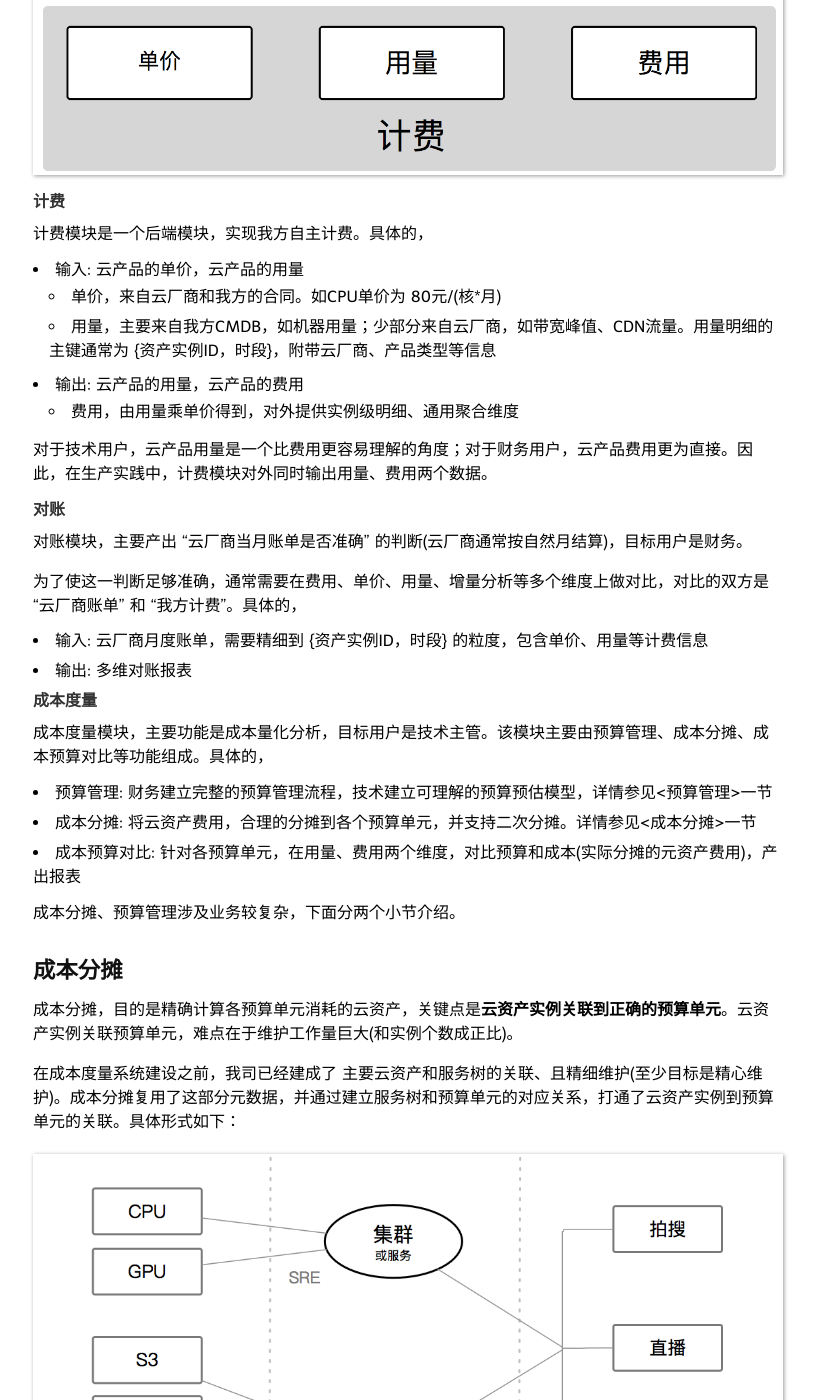
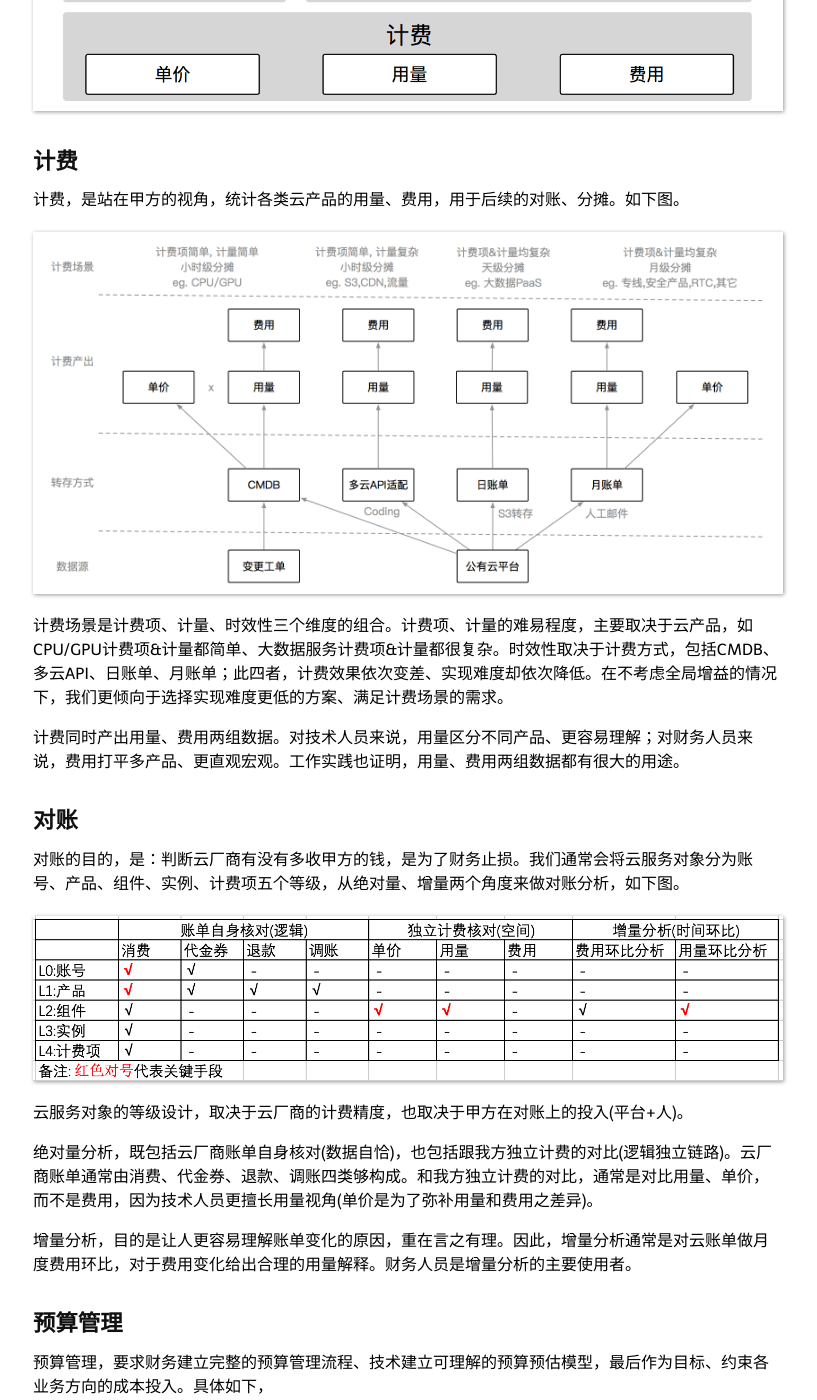
Before and after one commit to niean/niean.github.io, a Jekyll site: the page built from _posts/2020-11-18-tools-cost.markdown, in a window 1280 px wide and 1400 px high, scrolled down 775 px. Shown: the whole window, without its empty margins (232-1049 px from the left). Built offline with Jekyll 4.4.1, drawn with Linux system fonts in a browser that asks for light colours; comment, search, counter and statistics services are not loaded; some of the changed text lies outside the part shown.

Commit message:
update:成本度量平台

```diff
--- a/_posts/2020-11-18-tools-cost.markdown
+++ b/_posts/2020-11-18-tools-cost.markdown
@@ -7,100 +7,127 @@
 ---
 
 ## 导读
-本文主要介绍CH的云资产成本度量系统，要点包括：系统技术框架、成本分摊模型、认知总结等。
+本文主要介绍CH的多云IT资产成本度量平台，要点包括：平台架构、成本分摊、预算管理、成本优化、认知总结等。
 
 
 ## 预设
-- 资产全部来自公有云、无自建，下文简称云资产
-- 云资产的产品，简称云产品，如：裸金属物理机、对象存储、CDN、负载均衡、跨云专线等
+- 资产全部来自公有云，无自建，下文简称云资产
+- 云资产的产品，简称云产品，如：裸金属CPU/GPU、对象存储S3、CDN、流量带宽、视频直播、专线等
 - 采用了多云架构，如，公司同时使用了AWS、阿里、腾讯、金山等多家云
 - 云厂商按自然月结算费用
-- 成本中心和分摊中心，在本文统一称为预算单元
 
 
-## 技术框架
-![page.png](https://raw.githubusercontent.com/niean/niean.github.io/master/images/20201118/zybcost.png)
+## 平台架构
+成本度量平台，由四大部分构成：计费、对账、分摊、报表，如下。
 
-#### 计费
-计费模块是一个后端模块，实现我方自主计费。具体的，
-
-- 输入: 云产品的单价，云产品的用量
-    - 单价，来自云厂商和我方的合同。如CPU单价为 80元/(核*月)
-    - 用量，主要来自我方CMDB，如机器用量；少部分来自云厂商，如带宽峰值、CDN流量。用量明细的主键通常为 {资产实例ID，时段}，附带云厂商、产品类型等信息
-- 输出: 云产品的用量，云产品的费用
-    - 费用，由用量乘单价得到，对外提供实例级明细、通用聚合维度
-
-对于技术用户，云产品用量是一个比费用更容易理解的角度；对于财务用户，云产品费用更为直接。因此，在生产实践中，计费模块对外同时输出用量、费用两个数据。
-
-#### 对账
-对账模块，主要产出 "云厂商当月账单是否准确" 的判断(云厂商通常按自然月结算)，目标用户是财务。
-
-为了使这一判断足够准确，通常需要在费用、单价、用量、增量分析等多个维度上做对比，对比的双方是 "云厂商账单" 和 "我方计费"。具体的，
-
-- 输入: 云厂商月度账单，需要精细到 {资产实例ID，时段} 的粒度，包含单价、用量等计费信息
-- 输出: 多维对账报表
-
-#### 成本度量
-成本度量模块，主要功能是成本量化分析，目标用户是技术主管。该模块主要由预算管理、成本分摊、成本预算对比等功能组成。具体的，
-
-- 预算管理: 财务建立完整的预算管理流程，技术建立可理解的预算预估模型，详情参见<预算管理>一节
-- 成本分摊: 将云资产费用，合理的分摊到各个预算单元，并支持二次分摊。详情参见<成本分摊>一节
-- 成本预算对比: 针对各预算单元，在用量、费用两个维度，对比预算和成本(实际分摊的元资产费用)，产出报表
-
-成本分摊、预算管理涉及业务较复杂，下面分两个小节介绍。
+![page.png](https://raw.githubusercontent.com/niean/niean.github.io/master/images/20201118/zybcost-arch.png)
 
 
-## 成本分摊
-成本分摊，目的是精确计算各预算单元消耗的云资产，关键点是**云资产实例关联到正确的预算单元**。云资产实例关联预算单元，难点在于维护工作量巨大(和实例个数成正比)。
+## 计费
+计费，是站在甲方的视角，统计各类云产品的用量、费用，用于后续的对账、分摊。如下图。
 
-在成本度量系统建设之前，我司已经建成了 主要云资产和服务树的关联、且精细维护(至少目标是精心维护)。成本分摊复用了这部分元数据，并通过建立服务树和预算单元的对应关系，打通了云资产实例到预算单元的关联。具体形式如下：
+![page.png](https://raw.githubusercontent.com/niean/niean.github.io/master/images/20201118/zybcost-jifei.png)
 
-![page.png](https://raw.githubusercontent.com/niean/niean.github.io/master/images/20201118/zybtree.png)
+计费场景是计费项、计量、时效性三个维度的组合。计费项、计量的难易程度，主要取决于云产品，如CPU/GPU计费项&计量都简单、大数据服务计费项&计量都很复杂。时效性取决于计费方式，包括CMDB、多云API、日账单、月账单；此四者，计费效果依次变差、实现难度却依次降低。在不考虑全局增益的情况下，我们更倾向于选择实现难度更低的方案、满足计费场景的需求。
 
-在分摊计费方面，成本分摊、资产对账使用不同的单价体系。资产对账使用真实的财务单价，和云服务提供商保持一致，方便对账；成本分摊使用作业帮内部约定的预算单价，和预算保持一致。从这个角度讲，我们对内提供了一套完整的作业帮云服务，完成了对云服务提供商的二次封装。另外，站在RD的视角，成本分摊的单位是用量、而不是费用；用量更加物化、适合RD视角，费用归一化到钱、适合财务视角。
+计费同时产出用量、费用两组数据。对技术人员来说，用量区分不同产品、更容易理解；对财务人员来说，费用打平多产品、更直观宏观。工作实践也证明，用量、费用两组数据都有很大的用途。
 
-借助成本分摊，顺便建立起了完善的元数据运营体系。通过复用已有元数据、聚向建设可复用的元数据，来降低元数据的整体维护成本。
+
+## 对账
+对账的目的，是：判断云厂商有没有多收甲方的钱，是为了财务止损。我们通常会将云服务对象分为账号、产品、组件、实例、计费项五个等级，从绝对量、增量两个角度来做对账分析，如下图。
+
+![page.png](https://raw.githubusercontent.com/niean/niean.github.io/master/images/20201118/zybcost-duizhang.png)
+
+云服务对象的等级设计，取决于云厂商的计费精度，也取决于甲方在对账上的投入(平台+人)。
+
+绝对量分析，既包括云厂商账单自身核对(数据自恰)，也包括跟我方独立计费的对比(逻辑独立链路)。云厂商账单通常由消费、代金券、退款、调账四类够构成。和我方独立计费的对比，通常是对比用量、单价，而不是费用，因为技术人员更擅长用量视角(单价是为了弥补用量和费用之差异)。
+
+增量分析，目的是让人更容易理解账单变化的原因，重在言之有理。因此，增量分析通常是对云账单做月度费用环比，对于费用变化给出合理的用量解释。财务人员是增量分析的主要使用者。
 
 
 ## 预算管理
-预算管理，主要有预算更新流程、预算预估模型等方面做介绍。本文所述的预算管理，均指IT预算管理。
+预算管理，要求财务建立完整的预算管理流程、技术建立可理解的预算预估模型，最后作为目标、约束各业务方向的成本投入。具体如下，
 
-#### 预算的特点
-预算追求逻辑自恰，不追求绝对正确。因为，做预算所依赖的公司增长目标、成本目标都是预估值，预算本身很难做到绝对客观。从这个意义上讲，预算更像是一门玄学。
+#### 预算提报流程
+预算提报和更新流程，关键步骤、参考排期，如下：
 
-#### 预算更新流程
-预算更新流程的关键步骤、参考排期，如下：
-
-> - 03.04 财务发预算更新的全员通知
-> - 03.04 运维发预算更新通知（邮件、钉钉）
-> - 03.05~03.10 业务做预算
-> - 03.09~03.10 业务将预算录入到预算平台
-> - 03.11~03.16 运维找业务核对预算（高耗时）
-> - 03.17 财务和运维核对预算
-> - 03.18 运维和产研中心核对预算（CTO核对预算增加原因）
-> - 03.23 财务和产研中心核对预算（CTO确认预算）
-> - 03.31 产研中心发起新预算审批
-> - 04.xx CEO审批新预算
-> - 04.xx+1 运维设置新预算在预案平台生效
+> - 10.08 财务发出公司预算启动邮件
+> - 10.14 财务组织产研预算启动会
+> - 10.18~10.21 运维准备工作
+>> - 10.18 规划: 和财务对齐目标，定义里程碑（2H）
+>> - 10.18 接口人: 整理预算接口人名单（4H）
+>> - 10.18 启动: 发启动通知，建立沟通渠道（1H）
+>> - 10.19 基线: 整理预算基线，提供给预算接口人、并答疑（8H）
+>> - 10.20 平台: 开放预算更新入口（2H）
+>> - 10.20 数据: 更新预算模板之预单和科目（4H）
+>> - 10.21 权限: 授权预算接口人（2H）
+> - 10.19~11.10 产研提报预算
+>> - 10.19~10.26 业务做预算
+>> - 10.22~10.26 业务录入预算平台
+>> - 10.27~10.28 运维初核预算
+>> - 10.28 运维准备预算报表，包括年度、部门、科目对比，单位成本分析等
+> - 10.29~11.02 产研内部核对预算
+>> - 10.29 运维核对，和财务同步初版
+>> - 10.29 架构核对，产出有问题的部门
+>> - 11.01 产研核对，产出改进目标
+>> - 11.02~11.03 业务调整预算、再次提报
+> - 11.03~11.10 财务核对预算
+>> - 11.03 财务和架构初核预算
+>> - 11.06 财务进行利润中心分摊
+>> - 11.10 财务和产研中心核对预算
+> - 11.10~12.10 公司核对预算
+>> - 11.11~11.25 财务核对公司整体预算
+>> - 11.26~12.03 财务和利润中心沟通预算分摊
+>> - 12.06~12.20 财务和CEO对预算
+> - 12.21~12.30 产研发起预算流程
+>> - 12.21 产研中心发起新预算审批
+>> - 12.25 CEO审批通过新预算
+>> - 12.26 预算平台生效
 
 #### 预算预估模型
-为了简化云资产的预算预估，做了如下工作：
+为了简化云资产的预算预估，我们采用了简化产品计费、统一产品定价、固化用量模型。具体如下，
 
-- 选择技术视角：技术人员只提报产品用量，OP结合单价、得出费用角度的预算
-    - 依赖: 资产预算通常由技术人员提报
-- 简化产品模型：每种云产品尽量抽象为一个计费点，方便用户提报用量；通过合理调整单价，弥补整体误差。如，
-    - CPU机器 抽象为CPU核数，屏蔽机型差异；单价选取一个Q的全局均值
-    - 对象存储 抽象为标准存储空间，屏蔽掉请求次数、出网流量等小计费点
-- 固化预估公式：用量，通常可以做到 和业务指标线性相关，如
-    - 预估用量 = 固定用量 + 业务指标 * "业务-资产"相关系数 * 优化系数，优化系数通常体现了性能优化、架构优化等技术侧主动降成本的效果预期
-    - 业务-资产相关系数，举例：1K的拍搜峰值需要1个CPU，1K个学生需要1TB的存储空间
+- 简化产品计费：每种云产品抽象为一个计费项，简化用户的理解、预算提报。如，
+    - CPU机器 抽象为CPU核数，屏蔽机型差异
+    - 对象存储 抽象为存储空间，屏蔽掉请求次数、出网流量等计费项
+- 统一产品定价：技术人员只提报产品用量，运维做统一定价后、得出预算费用
+    - 一旦做到统一定价，就具备了「二级云服务提供商」的主要特点(二级CSP)
+- 固化用量模型：用量、业务指标通常能做到公式相关，如
+    - 预估用量 = 固定用量 + 业务指标 * "业务/资产-相关系数" * 优化系数，优化系数通常体现了性能优化、架构优化等技术侧主动降成本的效果预期
+    - 业务/资产-相关系数，举例：1K次搜索峰值需要1个CPU，1K个学生上课需要1TB的存储空间
 
 #### 预算管理约束
-预算管理的工作，无法做到完全自动化，受制于公司战略下的组织结构、业务结构、收支目标等非技术因素。如下图，在CH公司，运维在预算准备阶段至少需要做到权限管理、预算基线准备、预算科目维护，这三个事项无法自动化、甚至无法平台化。
+预算管理的工作，无法做到完全自动化，受制于公司战略下的组织结构、业务结构、收支目标等非技术因素。如下图，运维在预算准备阶段至少需要做到权限管理、预算基线准备、预算科目维护，这三个事项无法自动化、甚至无法平台化。
 
 ![page.png](https://raw.githubusercontent.com/niean/niean.github.io/master/images/20201118/zybcost-2.png)
 
-更进一步分析，运营工作短期内只能被平台部分的自动化、无法完全消除。这受限于物理学之「熵增定律」: 系统的规则运转需要持续输入负熵；而计算机系统(电能)达成全自动化，依赖场景固化，且建设过程非常缓慢。
+预算追求逻辑自恰，不追求绝对正确。因为，做预算所依赖的公司增长目标、成本目标都是预估值，预算本身很难做到绝对客观。从这个意义上讲，预算更像是一门玄学。
+
+
+## 分摊
+成本分摊，目的是：将云资产消耗的技术成本、分摊到各利润中心；难点在于，**将云资产实例关联到对应的预算单元、并长期保持正确**。
+
+在成本度量系统建设之前，我司已经建成了主要云资产和服务、业务线的关联、且精细维护(至少目标是精心维护)。成本分摊复用了这部分元数据，并通过建立服务、业务线和预算单元的对应关系，预算单元又直接关联成本中心，成本中心按比例分摊到利润中心。具体形式如下：
+
+![page.png](https://raw.githubusercontent.com/niean/niean.github.io/master/images/20201118/zybcost-fentan.png)
+
+在计费方面，分摊、对账使用不同的单价。对账使用真实的财务单价，和云服务提供商保持一致、方便对账；分摊使用公司内部约定的预算单价，和预算保持一致、方便做预算目标管理。从这个角度讲，我们对内提供了一套完整的CH云服务，完成了对云服务提供商的二次封装；站在技术人员的视角，分摊的单位是用量、而不是费用。
+
+我司早期，运维团队借助分摊、建立起了完善的资产元数据体系，通过复用已有元数据、聚向建设可复用的元数据，进一步降低了元数据的整体维护成本。
+
+
+## 报表
+整个成本度量体系，就是一个离线数仓的完美模型，报表展示尤其如此。此处直接贴图，略去数仓模型的一万字，不懂请谷歌。
+
+![page.png](https://raw.githubusercontent.com/niean/niean.github.io/master/images/20201118/zybcost-baobiao.png)
+
+
+## 成本优化
+终于聊到了高潮，但高潮很短。成本优化，同样遵循了解决问题的工程范式: 发现问题 -> 分析问题 -> 抽象模型 -> 度量指标 -> 建设目标 -> 关键路径 -> 组织保障，如下图。
+
+![page.png](https://raw.githubusercontent.com/niean/niean.github.io/master/images/20201118/zybcost-chengbenyouhua.png)
+
+先看图吧，有时间再解释细节。
 
 
 ## 认知总结
@@ -108,7 +135,8 @@
 
 - 价值定位：老板系统、辅助决策，要求数据准确全面、报表灵活多样
     - 数据是关键，数据不准则平台无价值、数据少则平台价值指数递减；报表是价值输出，匹配老板视角
-- 数据模型：数据支持多版本，做到元数据可修改、结果数据可重算（支持指定范围），接近数仓
-- 分摊模型：成本分摊的本质是「云服务转卖」，业务只需要知道「CH公有云」，而不需知道背后的云服务提供商，如AWS、阿里、腾讯
+- 数据模型：数据支持多版本，做到元数据可修改、结果可重算（支持指定范围），接近数仓
+- 分摊模型：成本分摊的本质是「云服务转卖、二级云服务提供商CSP」，业务只需要知道「CH公有云」，而不需知道背后的云服务提供商，如AWS、阿里、腾讯
 - 数据校准：数据校准有两个途径，即两个独立计算的系统做数据对比(路径维度)、同一系统做两个周期的增量分析(时间维度)
 - 功能时效性：报表的时效性，取决于数据、而不取决于代码逻辑，同数仓
+- 工程范式：发现问题 -> 分析问题 -> 抽象模型 -> 度量指标 -> 建设目标 -> 关键路径 -> 组织保障，组织保障全局最重要
```
Also changed, not shown: images/20201118/zybcost-arch.png (added), images/20201118/zybcost-baobiao.png (added), images/20201118/zybcost-chengbenyouhua.png (added), images/20201118/zybcost-duizhang.png (added), images/20201118/zybcost-fentan.png (added), images/20201118/zybcost-jifei.png (added), images/20201118/成本管理.graffle/image2.png (added), 2 other files.
